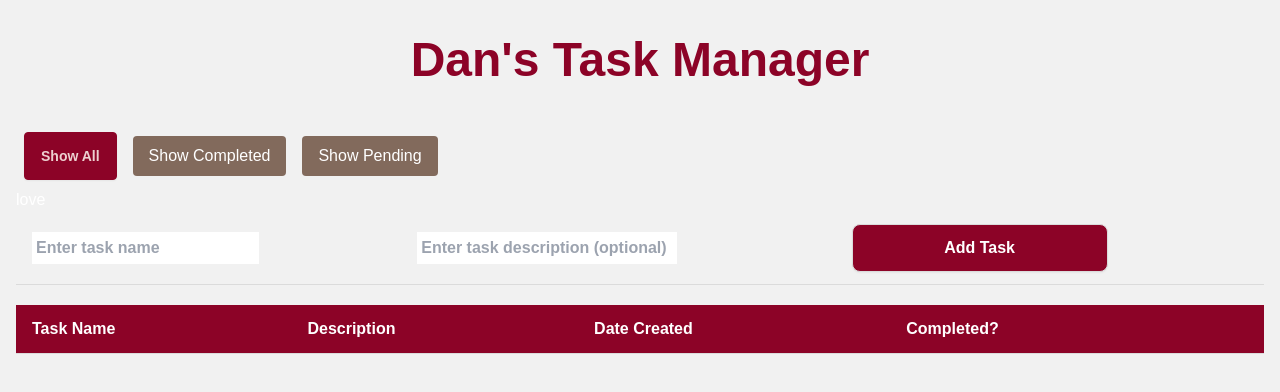
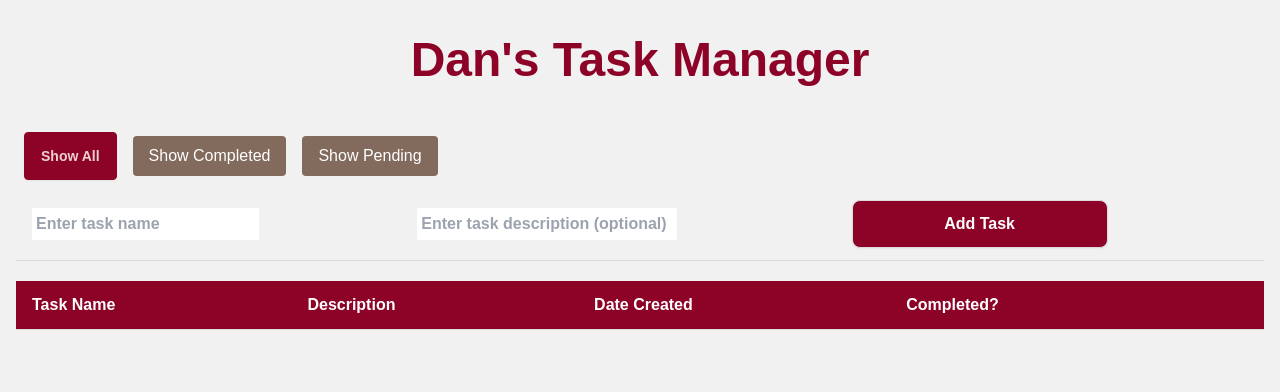
Before and after one commit to Ryuuzama/todo-list-steffen, a Next.js app: page / in a window 1280 px wide. Shown: the top 392 px of the page. Built offline with nearby package versions, Linux system fonts and the light colour scheme.

Commit message:
delete random comment

```diff
--- a/app/page.tsx
+++ b/app/page.tsx
@@ -32,7 +32,6 @@ function AddTask({ tasks, setTasks }: { tasks: Task[]; setTasks: React.Dispatch<
 
     return (
         <div>
-          <div>love</div>
           <table className='table table-bordered mb-5'>
           <thead>
             <tr className="p-20">
```
